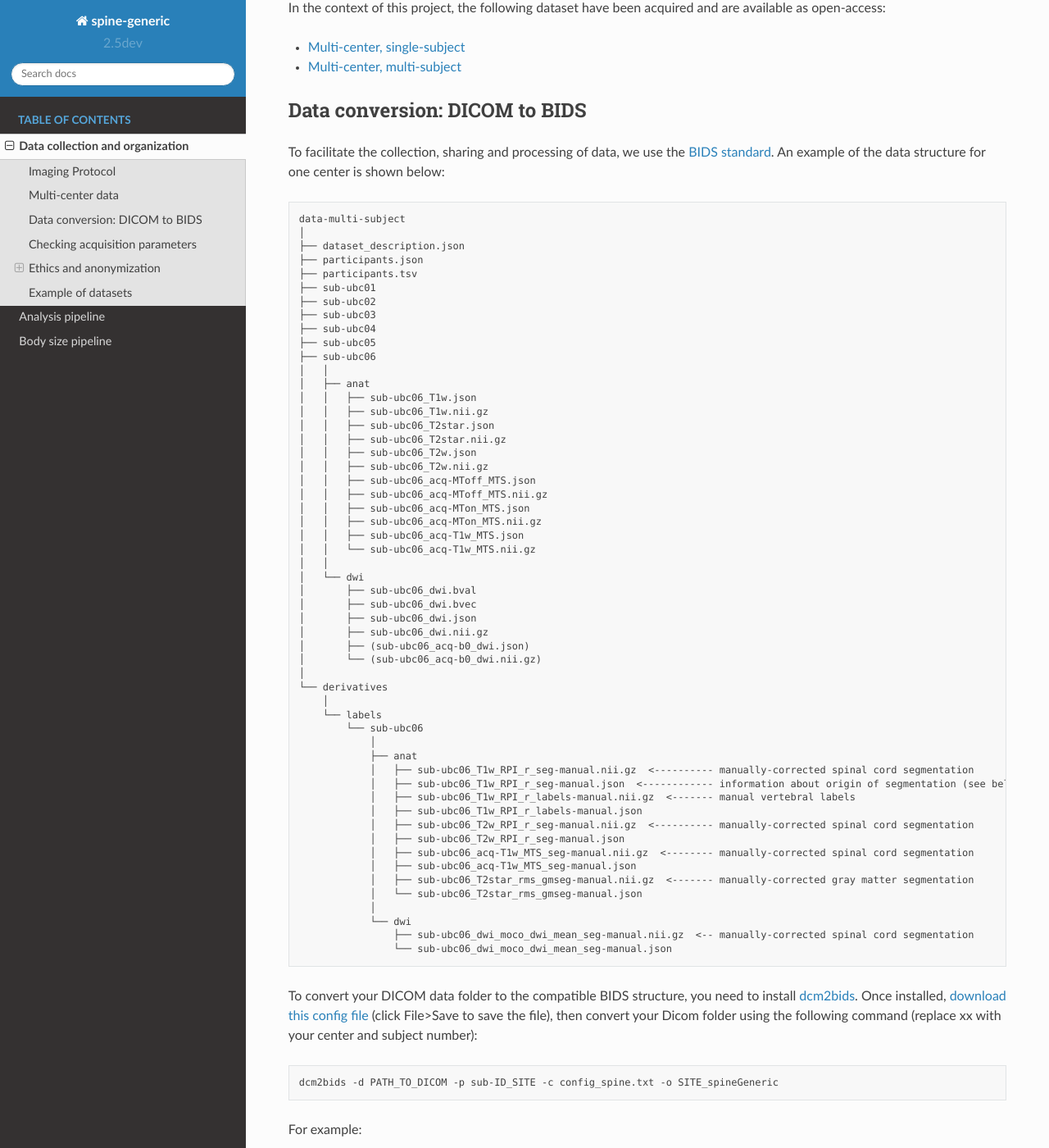
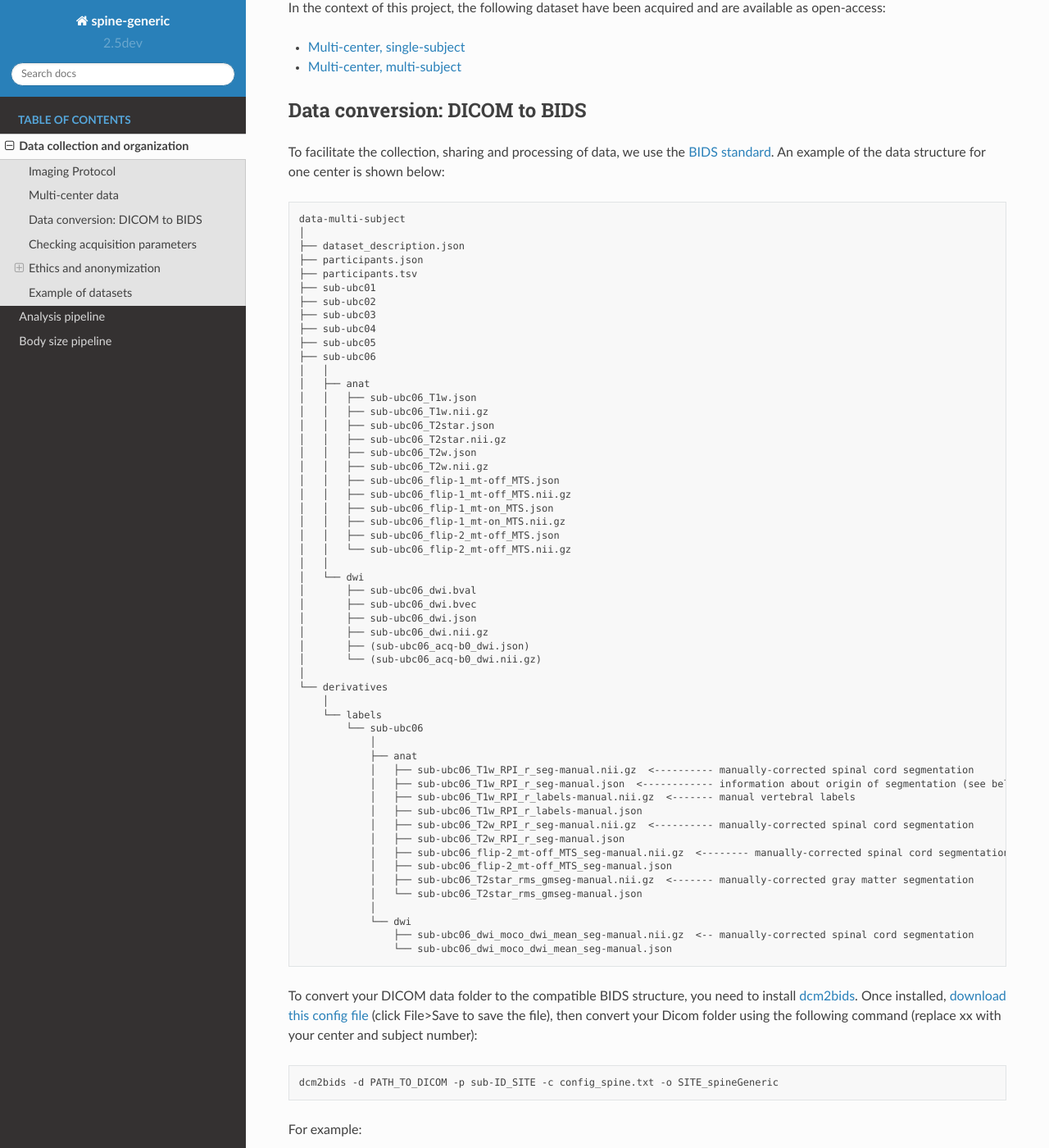
Before and after one commit to spine-generic/spine-generic, a Sphinx documentation site: the page built from docs/data-acquisition.rst, in a window 1280 px wide and 1400 px high, scrolled down 418 px. Shown: the whole window at 82% size. Built offline with Sphinx 7.4.7 and the Read the Docs theme 2.0.0, drawn with Linux system fonts in a browser that asks for light colours.

Commit message:
Rename MTS suffix
Rename MTS suffix to be in line with https://github.com/spine-generic/data-multi-subject/pull/135

```diff
--- a/docs/data-acquisition.rst
+++ b/docs/data-acquisition.rst
@@ -51,12 +51,12 @@ structure for one center is shown below:
     │   │   ├── sub-ubc06_T2star.nii.gz
     │   │   ├── sub-ubc06_T2w.json
     │   │   ├── sub-ubc06_T2w.nii.gz
-    │   │   ├── sub-ubc06_acq-MToff_MTS.json
-    │   │   ├── sub-ubc06_acq-MToff_MTS.nii.gz
-    │   │   ├── sub-ubc06_acq-MTon_MTS.json
-    │   │   ├── sub-ubc06_acq-MTon_MTS.nii.gz
-    │   │   ├── sub-ubc06_acq-T1w_MTS.json
-    │   │   └── sub-ubc06_acq-T1w_MTS.nii.gz
+    │   │   ├── sub-ubc06_flip-1_mt-off_MTS.json
+    │   │   ├── sub-ubc06_flip-1_mt-off_MTS.nii.gz
+    │   │   ├── sub-ubc06_flip-1_mt-on_MTS.json
+    │   │   ├── sub-ubc06_flip-1_mt-on_MTS.nii.gz
+    │   │   ├── sub-ubc06_flip-2_mt-off_MTS.json
+    │   │   └── sub-ubc06_flip-2_mt-off_MTS.nii.gz
     │   │
     │   └── dwi
     │       ├── sub-ubc06_dwi.bval
@@ -78,8 +78,8 @@ structure for one center is shown below:
                 │   ├── sub-ubc06_T1w_RPI_r_labels-manual.json
                 │   ├── sub-ubc06_T2w_RPI_r_seg-manual.nii.gz  <---------- manually-corrected spinal cord segmentation
                 │   ├── sub-ubc06_T2w_RPI_r_seg-manual.json
-                │   ├── sub-ubc06_acq-T1w_MTS_seg-manual.nii.gz  <-------- manually-corrected spinal cord segmentation
-                │   ├── sub-ubc06_acq-T1w_MTS_seg-manual.json
+                │   ├── sub-ubc06_flip-2_mt-off_MTS_seg-manual.nii.gz  <-------- manually-corrected spinal cord segmentation
+                │   ├── sub-ubc06_flip-2_mt-off_MTS_seg-manual.json
                 │   ├── sub-ubc06_T2star_rms_gmseg-manual.nii.gz  <------- manually-corrected gray matter segmentation
                 │   └── sub-ubc06_T2star_rms_gmseg-manual.json
                 │
```
